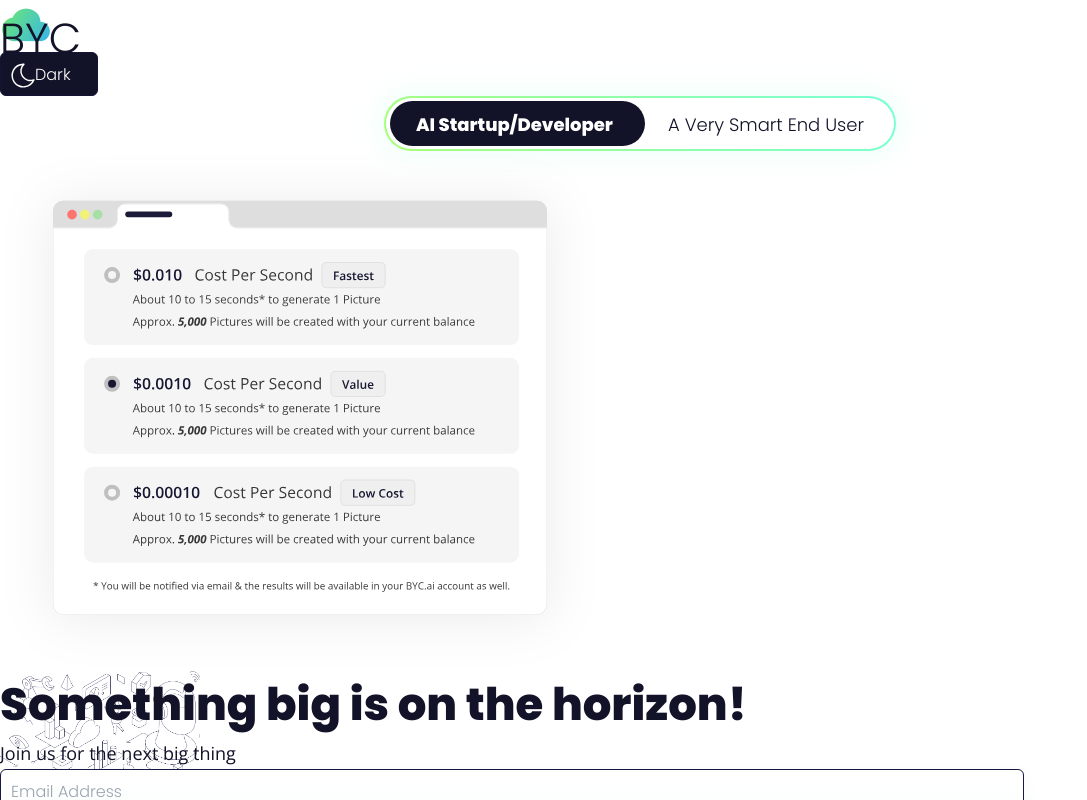
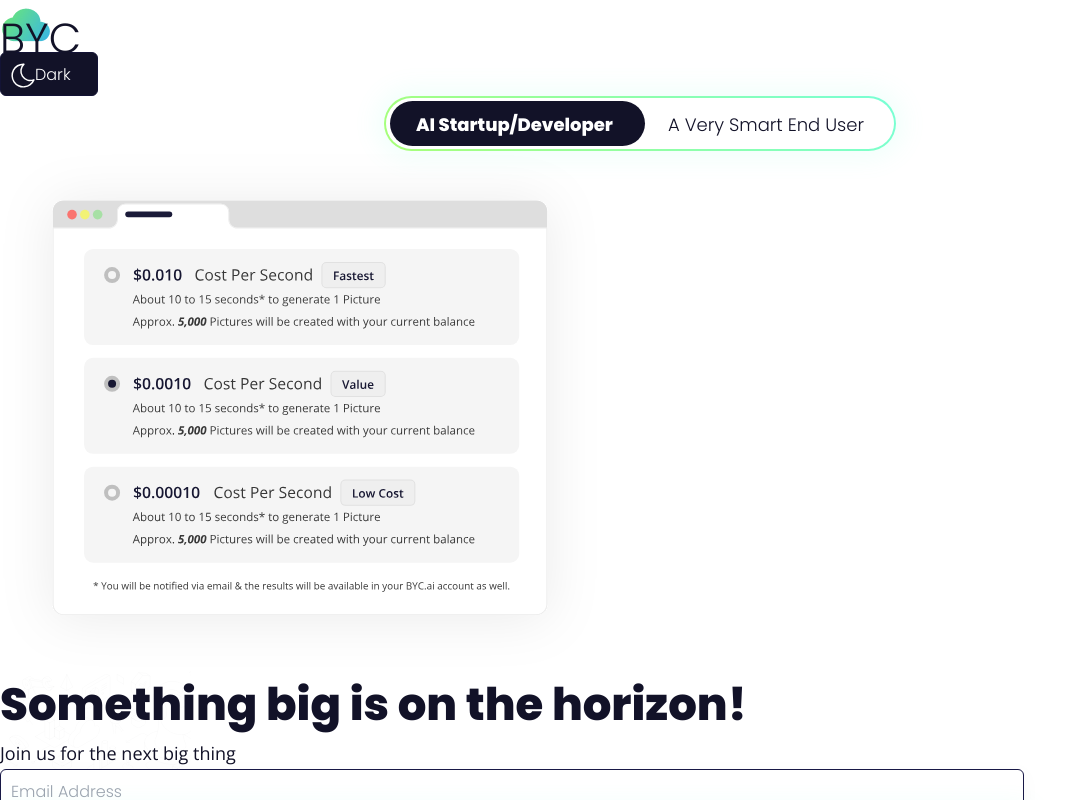
Before and after one commit to Harisborialas/Commingsoon-page, a Next.js app: page / in a window 1280 px wide. Both pictures are taken after a click on the button "Light". Shown: the top 800 px of the page, without its empty margins (0-1087 px from the left). Built offline with nearby package versions, Linux system fonts and the light colour scheme.

Commit message:
i add some changes to the dark mode and light mode in themes

```diff
--- a/Components/developerPage/commingSoonPageDev.js
+++ b/Components/developerPage/commingSoonPageDev.js
@@ -130,8 +130,8 @@ const CommingSoonPageDev = () => {
               </div>
             </div>
           </div>
-
-          <div className="row my-5">
+          {/* __________________________Dark Mode_______________________________________ */}
+          <div className="row my-5" id="middlerow1">
             <div className="col-lg-12 col-12">
               <div className="row">
                 <div
@@ -147,7 +147,7 @@ const CommingSoonPageDev = () => {
 
                 <div
                   className="col-lg-6 col-12 py-2 order-1 order-lg-2"
-                  id="midimgbackground">
+                  id="midimgbackground1">
                   <div className="row" id="rowheading">
                     <div className="col-12 pt-5">
                       <h1 className=" font-bold " id="heading">
@@ -198,6 +198,75 @@ const CommingSoonPageDev = () => {
               </div>
             </div>
           </div>
+          {/* ________________________________________For Light Mode__________________________________________ */}
+          <div className="row my-5 " id="middlerow2">
+            <div className="col-lg-12 col-12">
+              <div className="row">
+                <div
+                  className="col-lg-6 col-12 order-2 order-lg-1"
+                  id="imgmain1">
+                  <img src="/Dsideimage.svg" alt="" width={600} height={500} />
+                </div>
+                <div
+                  className="col-lg-6 col-12 order-2 order-lg-1"
+                  id="imgmain12">
+                  <img src="/Lsideimage.svg" alt="" width={600} height={500} />
+                </div>
+
+                <div
+                  className="col-lg-6 col-12 py-2 order-1 order-lg-2"
+                  id="midimgbackground2">
+                  <div className="row" id="rowheading">
+                    <div className="col-12 pt-5">
+                      <h1 className=" font-bold " id="heading">
+                        Something big is on the horizon!
+                      </h1>
+                      <p className="text-2xl font-bold " id="paragraph">
+                        Join us for the next big thing
+                      </p>
+                    </div>
+                  </div>
+                  <div className="row" id="imgmain2">
+                    <div className="col-12" id="imgcolmain2">
+                      <img src="/Dsideimage.svg" alt="" />
+                    </div>
+                  </div>
+                  <div className="row" id="imgmain22">
+                    <div className="col-12" id="imgcolmain2">
+                      <img src="/Lsideimage.svg" alt="" />
+                    </div>
+                  </div>
+                  <div className="row" id="rowform">
+                    <div className="col-12 pt-3 px-3" id="colform">
+                      <form>
+                        <input
+                          type={"email"}
+                          className="form-control my-2"
+                          id="email"
+                          placeholder="Email Address"
+                          name="email"
+                          value={values.email}
+                          onChange={handleChange}
+                          required
+                          pattern="[a-z0-9._%+-]+@[a-z0-9.-]+\.[a-z]{2,}$"
+                        />
+
+                        <button
+                          type="submit"
+                          onClick={onSubmit}
+                          isloading={isloading}
+                          className="btn mb-3 "
+                          id="btn">
+                          Get Notified
+                        </button>
+                      </form>
+                    </div>
+                  </div>
+                </div>
+              </div>
+            </div>
+          </div>
+          {/* ________________________________________END_____________________________________________________ */}
           <div className="row my-5" id="threedivrow">
             <div className="col-lg-4 col-12 p-5" id="threedivcol1">
               <img src="/tool.png" alt="" width={52} height={52} />
--- a/styles/globals.css
+++ b/styles/globals.css
@@ -82,10 +82,27 @@ body.light #btn {
 
   color: #ffffff;
 }
-#midimgbackground {
+#middlerow2{
+  display: none;
+}
+#midimgbackground1 {
   background-image: url("/Dbackgroundpic.png");
   background-repeat: no-repeat;
   background-size: contain;
+}
+#midimgbackground2 {
+  background-image: url("/Lbackgroundpic.svg");
+  background-repeat: no-repeat;
+  background-size: contain;
+}
+body.light #middlerow1{
+  display: none;
+}
+body.light #middlerow2{
+  display: block;
+}
+body.dark #middlerow2{
+  display: none;
 }
 
 #paragraph {
@@ -107,7 +124,7 @@ body.light #btn {
 }
 body.light #threedivrow {
   background: #FCFCFC;
-  border: 1px solid #ffffff;
+  border: 1px solid #FCFCFC;
 }
 
 .textgradientcols {
```
